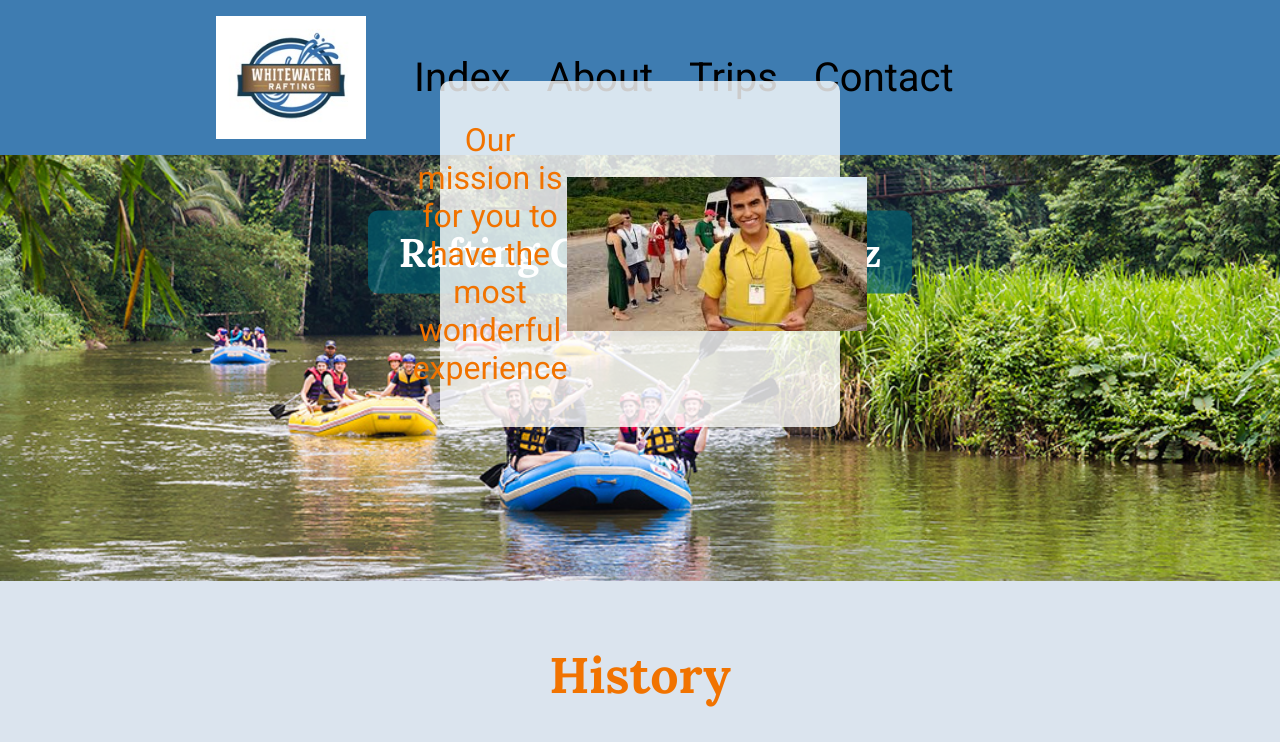
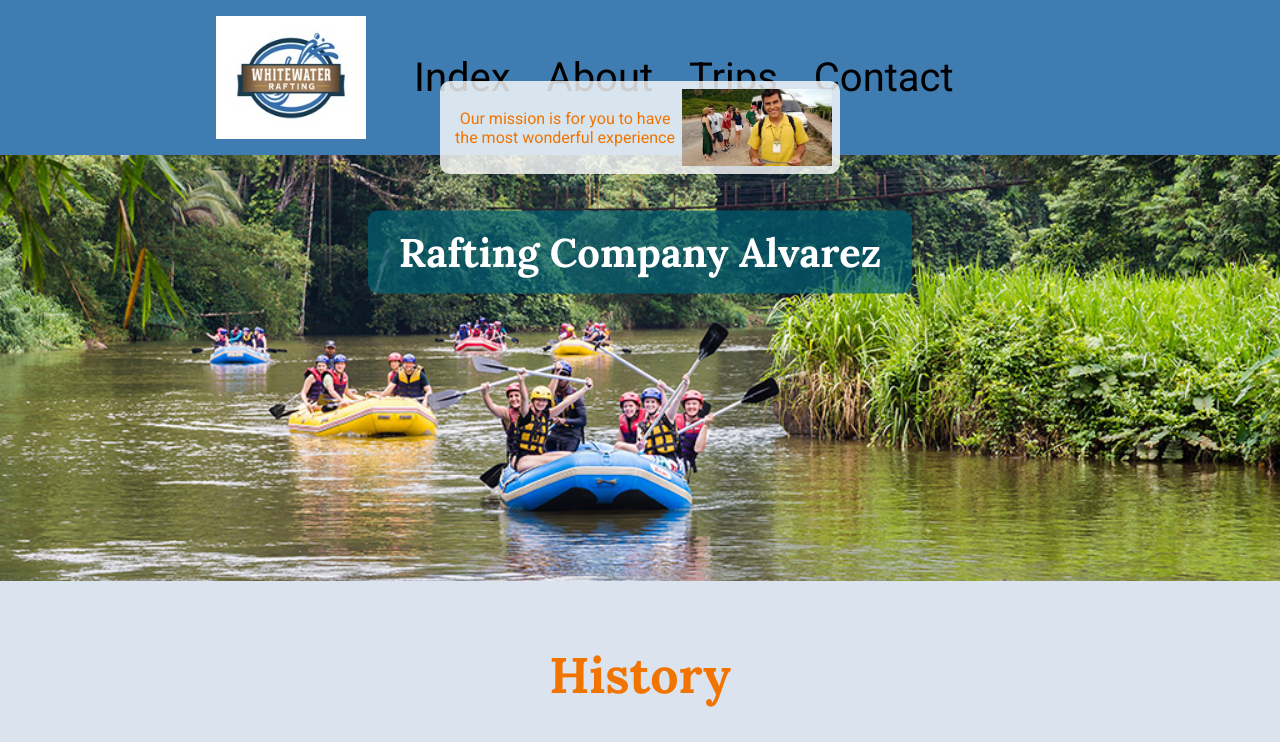
Before and after one commit to Segundoav/wdd130, a plain HTML site: page wwr/about.html in a window 1280 px wide. Shown: the top 742 px of the page. Drawn offline with Linux system fonts and the light colour scheme.

Commit message:
last changes

```diff
--- a/wwr/styles/rafting.css
+++ b/wwr/styles/rafting.css
@@ -89,13 +89,13 @@ article {
 
 article img {
     width: 90%; /* Adjusts the image size */
-    max-width: 300px; /* Limits the maximum width */
+    max-width: 150px; /* Limits the maximum width */
     height: auto; /* Maintains aspect ratio */
 }
 
 article p {
-    font-size: 2rem; /* Reduces text size */
-    width: 100%;
+    font-size: 1rem; /* Reduces text size */
+    width: 90%;
     text-align: center; /* Ensures text is centered */
 }
 
```
